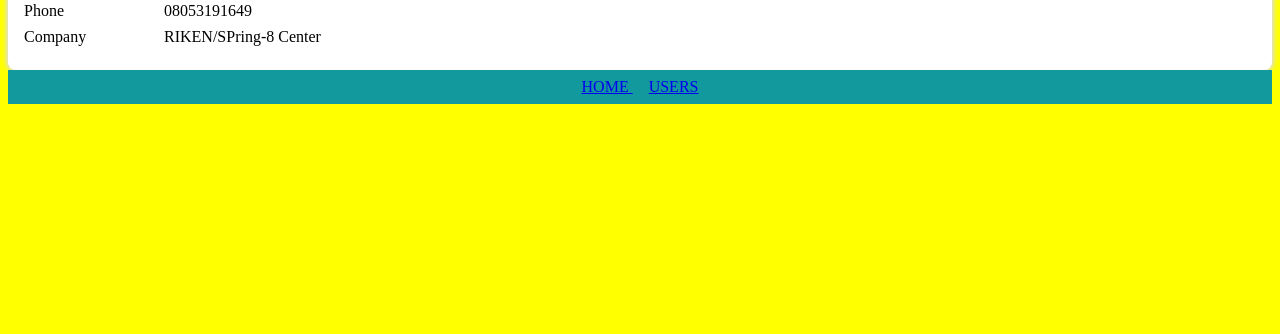
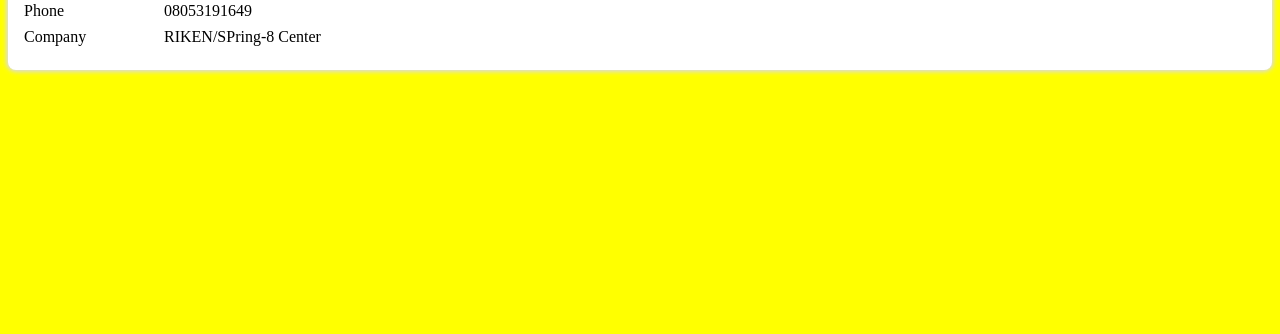
Before and after one commit to kuntaro0524/jak-myself-atomic-design, a React (Create React App) app: page / in a window 1280 px wide. Shown: the part 448-782 px from the top of the page. Built offline with nearby package versions, Linux system fonts and the light colour scheme.

Commit message:
templateの作成５ Footerのレイアウトを変更してフッターぽく見せるようにした。 SFooterというstyled-componentの設定ね。

```diff
--- /dev/null
+++ b/src/components/atoms/layout/Footer.jsx
@@ -0,0 +1,14 @@
+import { Link } from "react-router-dom";
+import styled from "styled-components";
+
+export const Footer = () => {
+  return <SFooter> &copy; Kunio Hirata Inc.</SFooter>;
+};
+
+const SFooter = styled.header`
+  background-color: #11999e;
+  text-align: center;
+  position: fixed;
+  bottom: 0;
+  width: 100%;
+`;
--- a/src/components/atoms/layout/Hooter.jsx
+++ /dev/null
@@ -1,22 +0,0 @@
-import { Link } from "react-router-dom";
-import styled from "styled-components";
-
-export const Footer = () => {
-  return (
-    <SHeader>
-      <SLink to="/"> HOME </SLink>
-      <SLink to="/users"> USERS</SLink>
-    </SHeader>
-  );
-};
-
-const SHeader = styled.header`
-  background-color: #11999e;
-  text-align: center;
-  padding: 8px 0;
-`;
-
-// 既存のコンポーネントにスタイルを当てる場合→便利！
-const SLink = styled(Link)`
-  margin: 0 8px;
-`;
--- a/src/components/template/DefaultLayout.jsx
+++ b/src/components/template/DefaultLayout.jsx
@@ -1,5 +1,5 @@
 import { Header } from "../atoms/layout/Header";
-import { Footer } from "../atoms/layout/Hooter";
+import { Footer } from "../atoms/layout/Footer";
 
 export const DefaultLayout = (props) => {
   const { children } = props;
```
Also changed, not shown: 1 other file (tests, documents, lock files or other folders).
